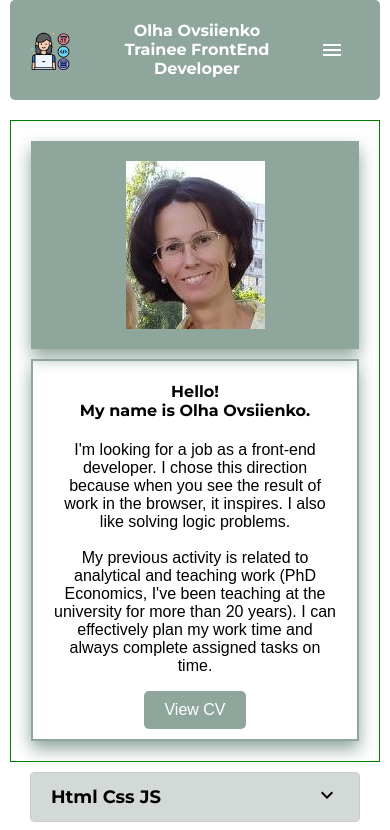
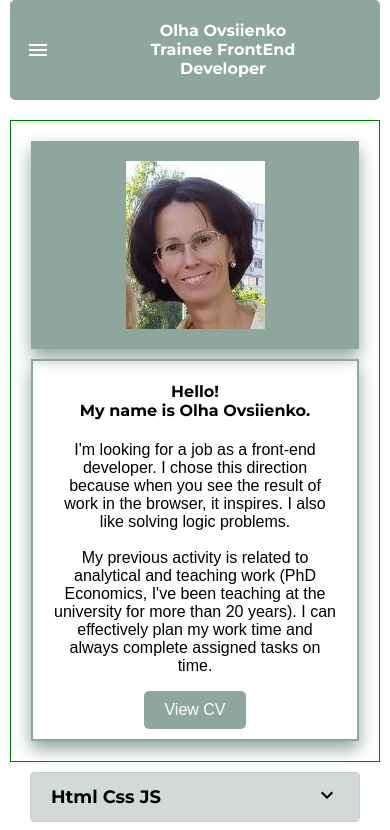
Before and after one commit to OlhaOvsiienko/portfolio-site, a React (Create React App) app: page / in a window 390 px wide. Shown: the top 830 px of the page. Built offline with nearby package versions, Linux system fonts and the light colour scheme.

Commit message:
add variant (in comments) without avatar on mobile

```diff
--- a/src/components/header-title/HeaderTitle.jsx
+++ b/src/components/header-title/HeaderTitle.jsx
@@ -1,4 +1,34 @@
 import './HeaderTitle.styles.css'
+import useDeviceType from '../../hooks/use-device-type.jsx'
+import Avatar from '../../images/avatar.png'
+
+const HeaderTitle = () => {
+    const { isTablet, isDesktop } = useDeviceType()
+
+    return (
+      <div className="header-title-container">
+
+        {(isDesktop || isTablet) && (
+            <div className="header-avatar">
+                <img src={Avatar} alt="Avatar" className="avatar" />
+            </div>
+
+        )}
+
+        <h4 className="header-text">
+            Olha Ovsiienko
+            <br />
+            Trainee FrontEnd Developer
+        </h4>
+
+
+      </div>
+    )
+  }
+
+  export default HeaderTitle
+
+/*import './HeaderTitle.styles.css'
 import Avatar from '../../images/avatar.png'
 
 const HeaderTitle = () => {
@@ -18,4 +48,4 @@ const HeaderTitle = () => {
     )
   }
 
-  export default HeaderTitle
+  export default HeaderTitle  */
--- a/src/components/header/Header.jsx
+++ b/src/components/header/Header.jsx
@@ -1,4 +1,35 @@
+import React from 'react'
+import './Header.styles.css'
+import useDeviceType from '../../hooks/use-device-type.jsx'
 import Menu from '../menu/Menu.jsx'
+import HeaderTitle from '../header-title/HeaderTitle.jsx'
+
+
+const Header = () => {
+  const { isMobile, isTablet, isDesktop } = useDeviceType()
+
+  return (
+    <header className="header-container">
+      {(isMobile) && (
+        <>
+          <Menu />
+          <HeaderTitle />
+        </>
+      )}
+      {(isDesktop || isTablet) && (
+        <>
+          <HeaderTitle />
+          <Menu />
+        </>
+      )}
+    </header>
+  );
+};
+
+export default Header
+
+
+/*import Menu from '../menu/Menu.jsx'
 import HeaderTitle from '../header-title/HeaderTitle.jsx'
 import './Header.styles.css'
 
@@ -14,4 +45,4 @@ const Header = () => {
   )
 }
 
-export default Header
+export default Header */
```
Also changed, not shown: src/components/header/Header.styles.css (+19 -0 lines).
